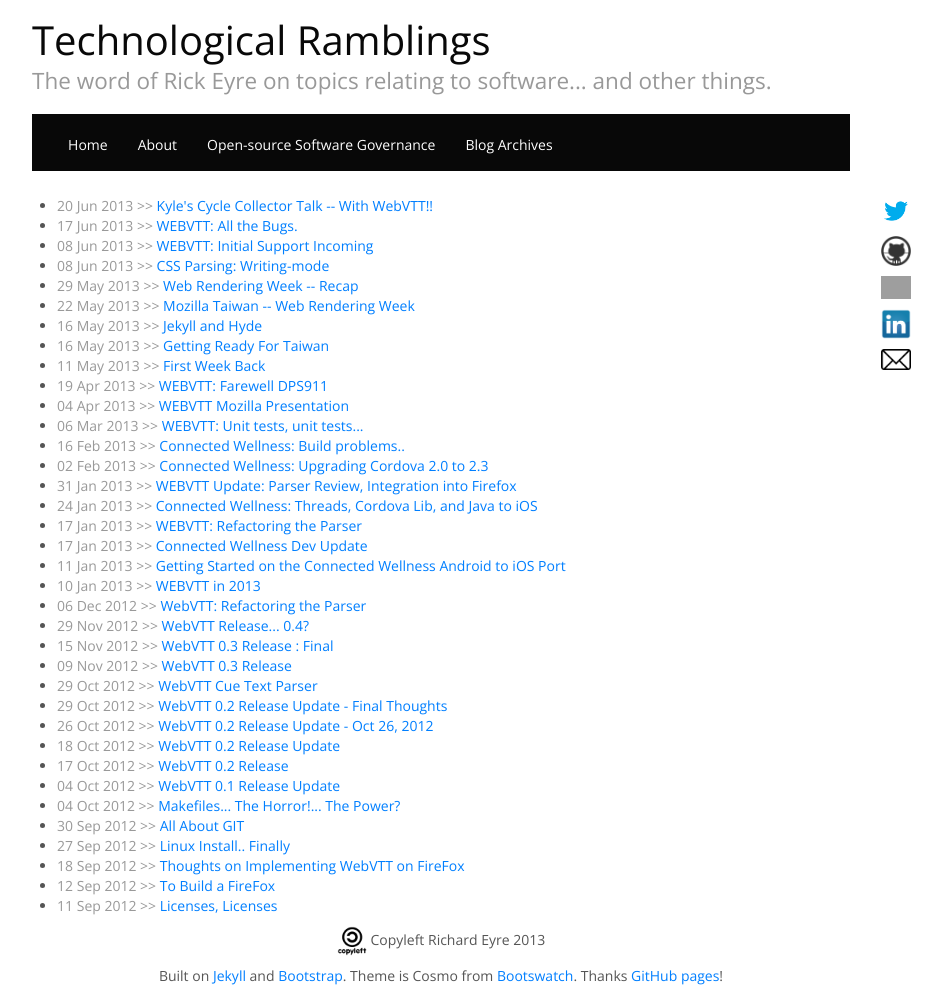
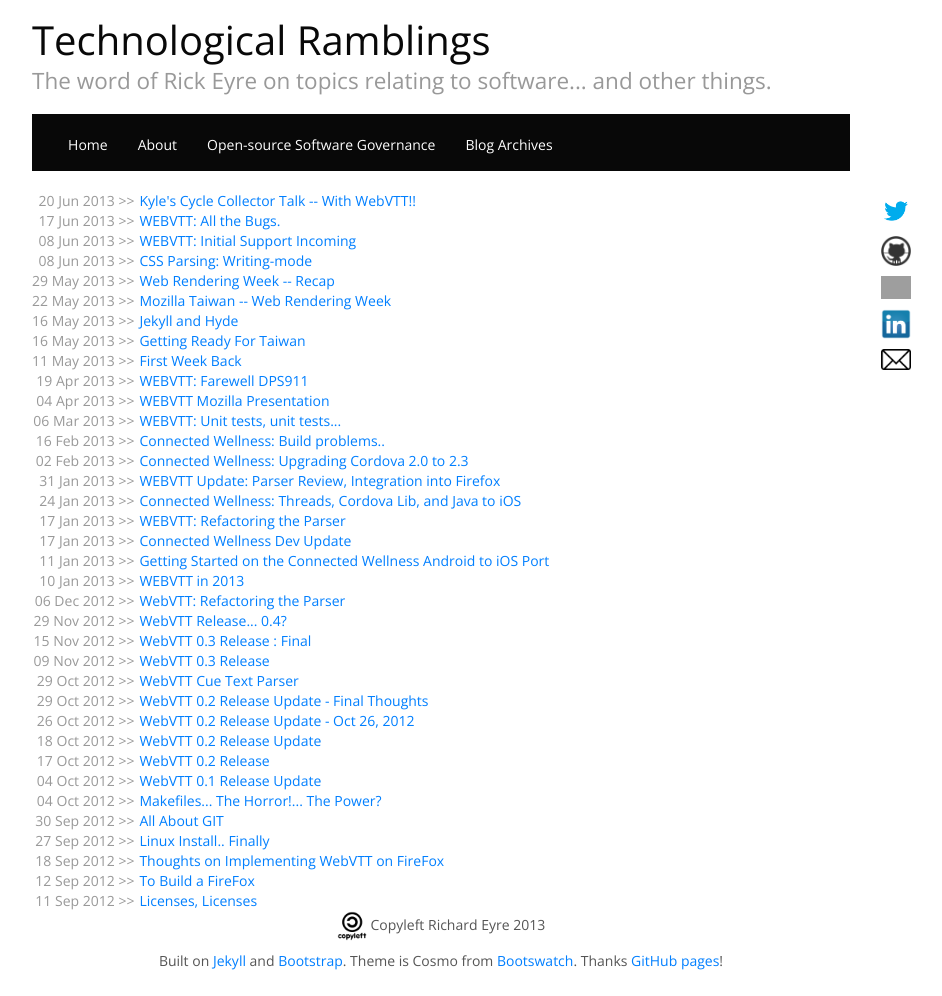
Before and after one commit to RickEyre/rickeyre.github.io, a Jekyll site: the page built from archive/index.html, in a window 1280 px wide. Shown: the whole page, without its empty margins (199-1141 px from the left). Built offline with Jekyll 4.4.1, drawn with Linux system fonts in a browser that asks for light colours; Markdown is read by kramdown in place of the engine named in the settings; grey boxes are pictures that could not be loaded.

Commit message:
Move archive over to table view.

```diff
--- a/archive/index.html
+++ b/archive/index.html
@@ -1,11 +1,15 @@
 ---
 layout: default
 ---
-<ul>
+<div style="display:table;">
   {% for post in site.posts %}
-    <li>
-      <span class="small-tag-line">{{ post.date | date_to_string }} >> </span>
-      <a href="{{ post.url }}">{{ post.title }}</a>
-    </li>
+  <div style="display:table-row;">
+      <div style="display:table-cell; text-align:right;">
+        <span class="small-tag-line">{{ post.date | date_to_string }} >> </span>
+      </div>
+      <div style="display:table-cell; padding-left:5px;">
+        <a href="{{ post.url }}">{{ post.title }}</a>
+      </div>
+    </div>
   {% endfor %}
-</ul>
+</div>
```
